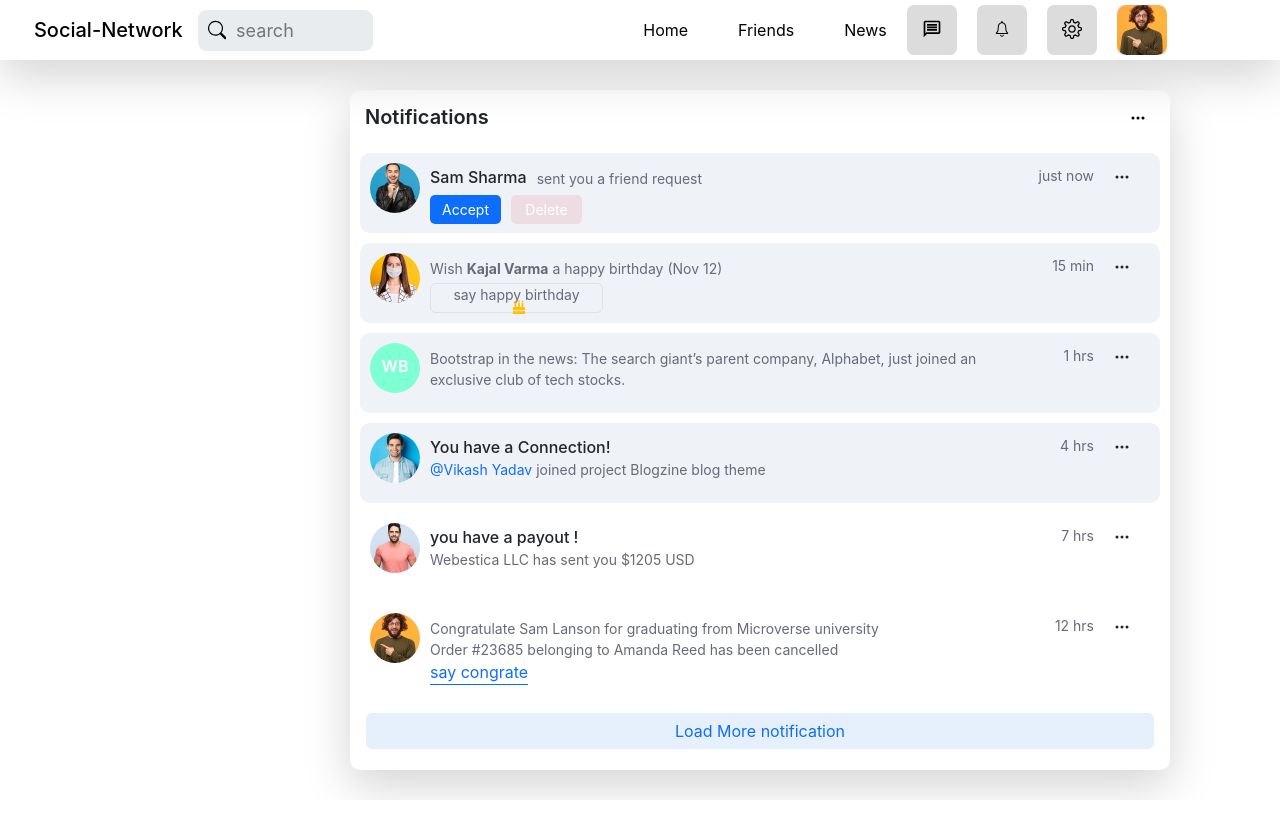
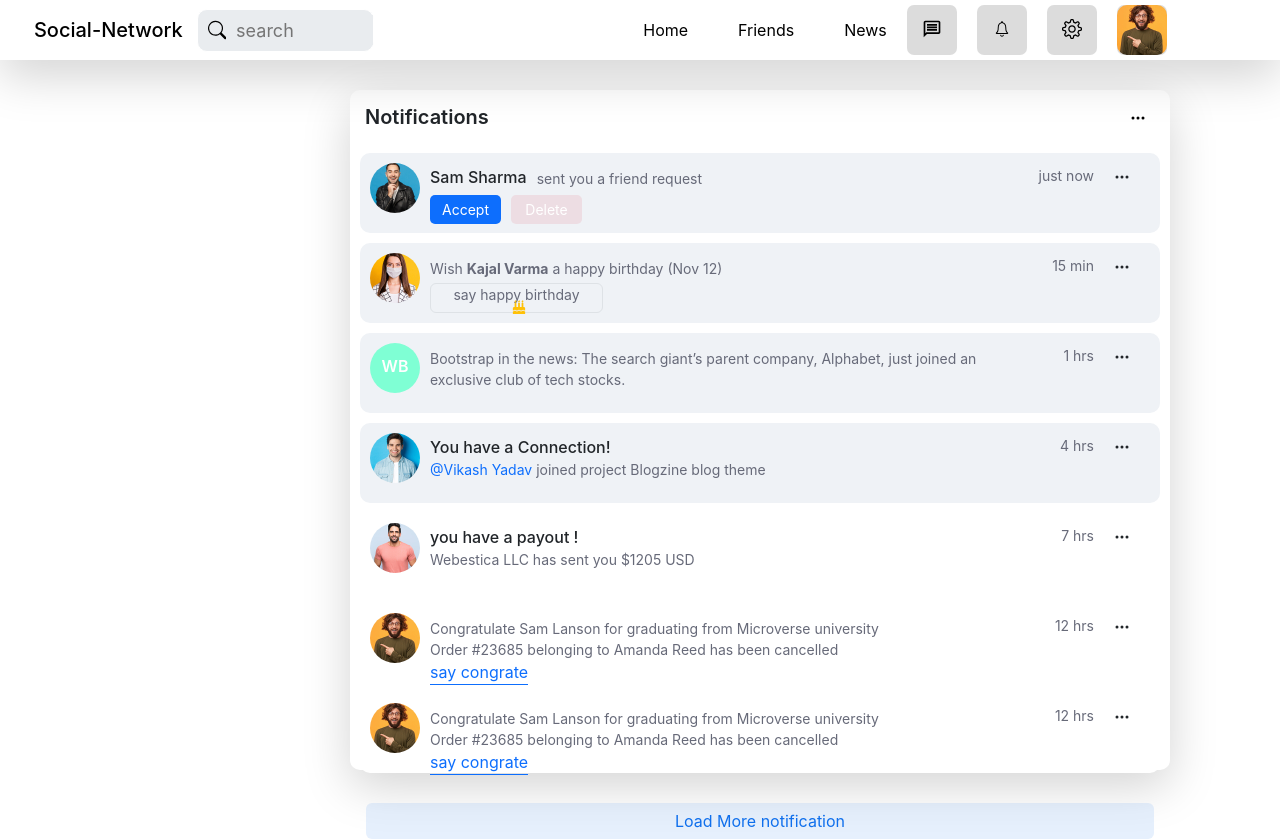
Before and after one commit to ravindarsahani3183/social-Networking, a React (Create React App) app: page /notifications in a window 1280 px wide. Before the commit the page ends 800 px from the top, so only its background shows below. Built offline with nearby package versions, Linux system fonts and the light colour scheme.

Commit message:
update notification

```diff
--- a/src/Notifications/Notifications.js
+++ b/src/Notifications/Notifications.js
@@ -127,6 +127,26 @@ export const Notifications = () => {
           </div>
         </div>
 
+        <div className='notification-box1'>
+          <div className='notification-element'>
+            <img src="./assets/Avatar/07.jpg" className='notification-img' alt=""></img>
+            <div>
+              <div className='notification-name-request'>
+                <small className='notification-congrate'>
+                  Congratulate Sam Lanson for graduating from Microverse university<br/>
+                  Order #23685 belonging to Amanda Reed has been cancelled
+                </small>
+              </div>
+              <div className='notification-button1'>
+                <span className='border-bottom border-primary text-primary'>say congrate</span>
+              </div>
+            </div>
+          </div>
+          <div className='notification-right-info'>
+            <small className='notification-right-text'>12 hrs</small>
+            <BsThreeDots></BsThreeDots>
+          </div>
+        </div>
         <button type='button' className='btn btn-primary notification-button-large '>Load More notification</button>
       </div>
     </div>
```
